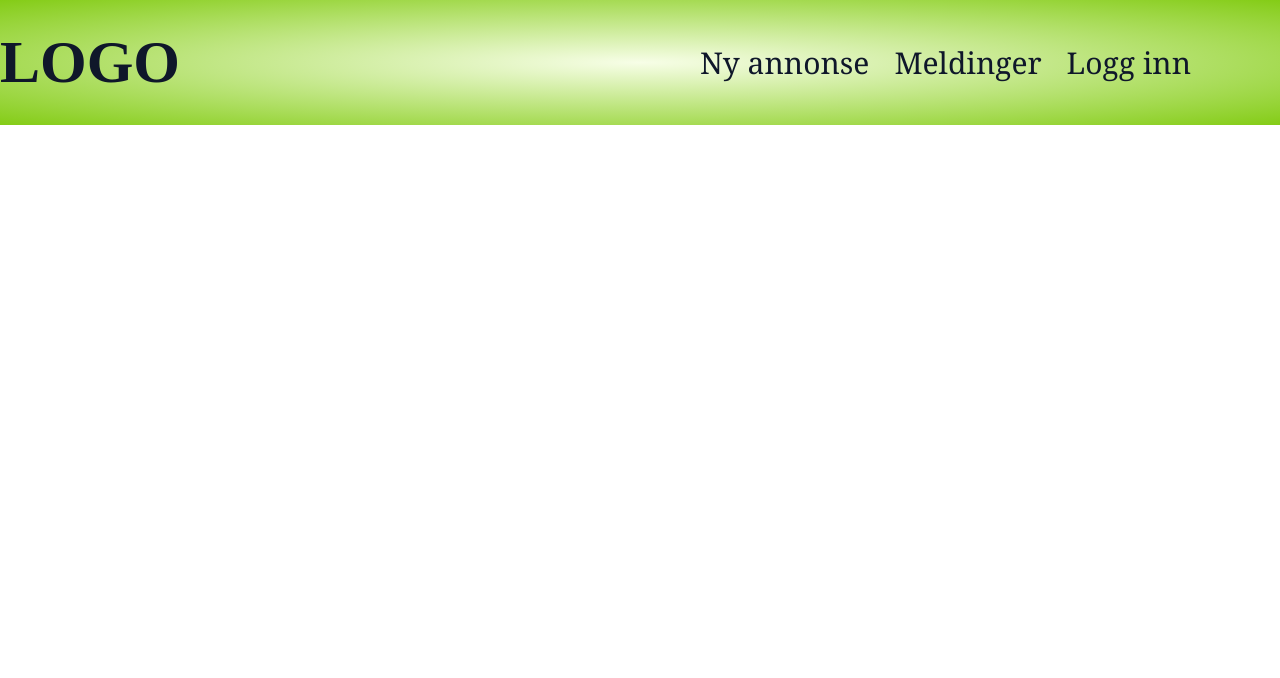
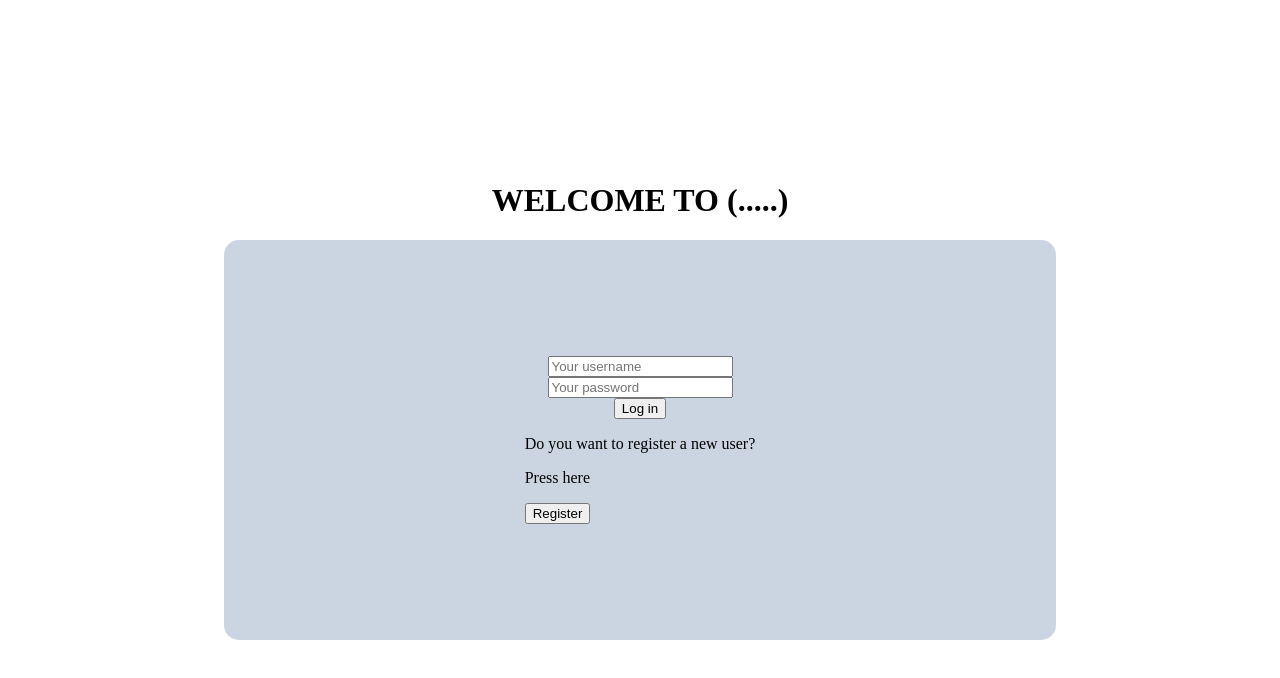
Before and after one commit to karofmah/E-Commerce-Project, a Vue app in the folder Frontend/ecom/: page / in a window 1280 px wide. Shown: the top 678 px of the page. Built offline with nearby package versions, Linux system fonts and the light colour scheme.

Commit message:
Started on loginpage

```diff
--- a/Frontend/ecom/index.html
+++ b/Frontend/ecom/index.html
@@ -1,5 +1,5 @@
 <!DOCTYPE html>
-<html lang="en">
+<html lang="">
   <head>
     <meta charset="UTF-8">
     <link rel="icon" href="/favicon.ico">
--- /dev/null
+++ b/Frontend/ecom/src/components/Login.vue
@@ -0,0 +1,52 @@
+<template>
+<div class=" wrapper">
+    <h1>WELCOME TO (.....)</h1>
+    <div class="main-container">
+        <div class="username">
+            <input placeholder="Your username" type="text">
+        </div>
+        <div class="password">
+            <input placeholder="Your password" type="password">
+        </div>
+        <div class="submit">
+            <button>Log in</button>
+        </div>
+        <div class="register">
+            <p>Do you want to register a new user?</p>
+            <p>Press here</p>
+            <button>Register</button>
+        </div>
+    </div>
+</div>
+
+
+</template>
+
+
+
+
+<style scoped>
+
+.wrapper{
+    display: flex;
+    flex-direction: column;
+    place-items: center;
+    justify-content: center;
+    align-items: center;
+    width: 100vw;
+    height: 100vh;
+}
+
+.main-container {
+  display: flex;
+  flex-direction: column;
+  justify-content: center;
+  align-items: center;
+  background-color: #cbd5e1;
+  width: 65%;
+  height: 50%;
+  border-radius: 15px;
+}
+
+
+</style>
--- a/Frontend/ecom/src/router/index.js
+++ b/Frontend/ecom/src/router/index.js
@@ -1,5 +1,6 @@
 import { createRouter, createWebHistory} from 'vue-router'
 import HomeView from '../views/HomeView.vue'
+import LoginView from '../views/LoginView.vue'
 
 
 
@@ -7,7 +8,7 @@ const routes = [
     {
         path: '/',
         name: 'Home',
-        component: HomeView
+        component: LoginView
     }
 
 ]
--- /dev/null
+++ b/Frontend/ecom/src/views/LoginView.vue
@@ -0,0 +1,11 @@
+<template>
+    <Login></Login>
+</template>
+
+
+<script setup>
+import Login from '../components/Login.vue';
+
+
+
+</script>
```
